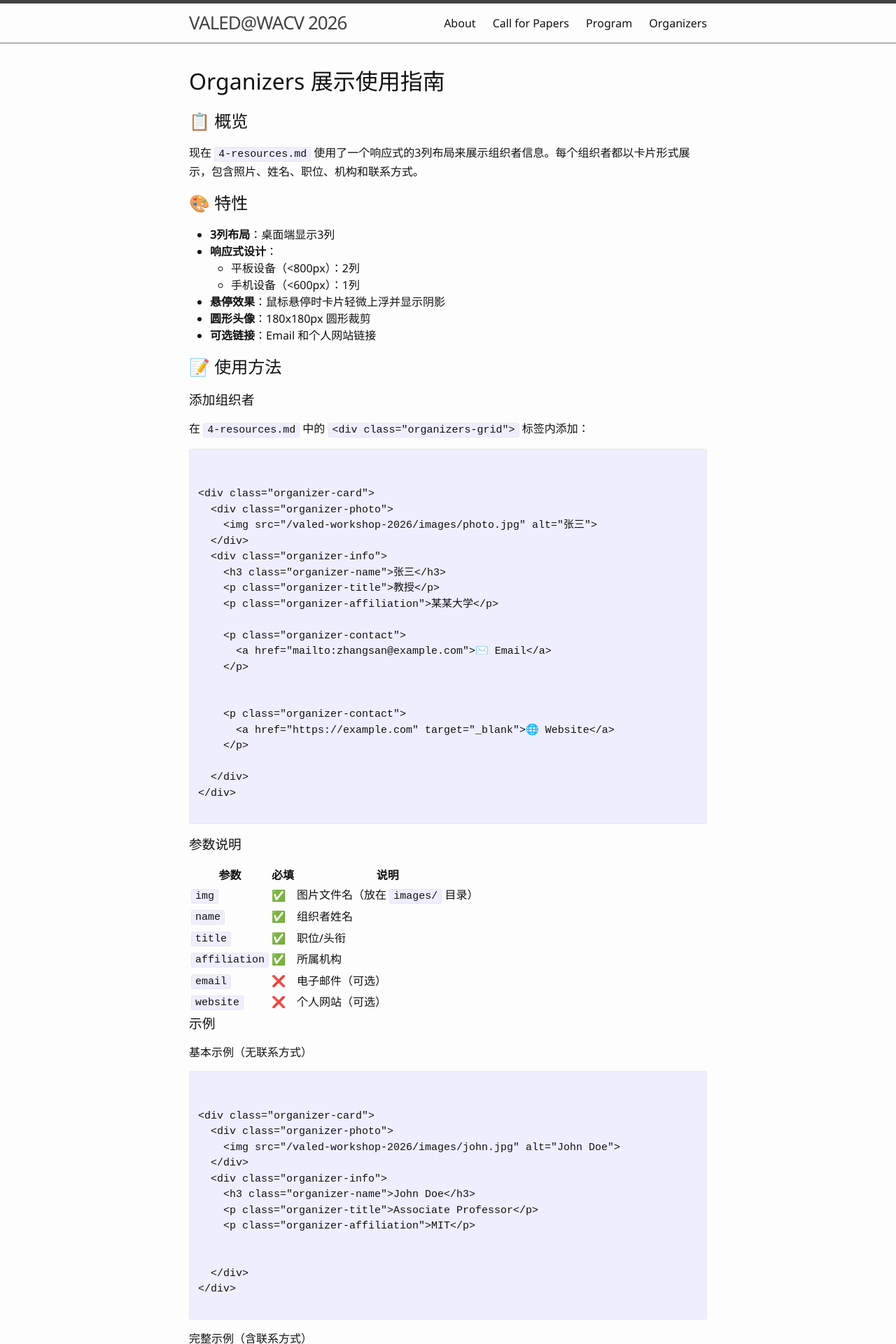
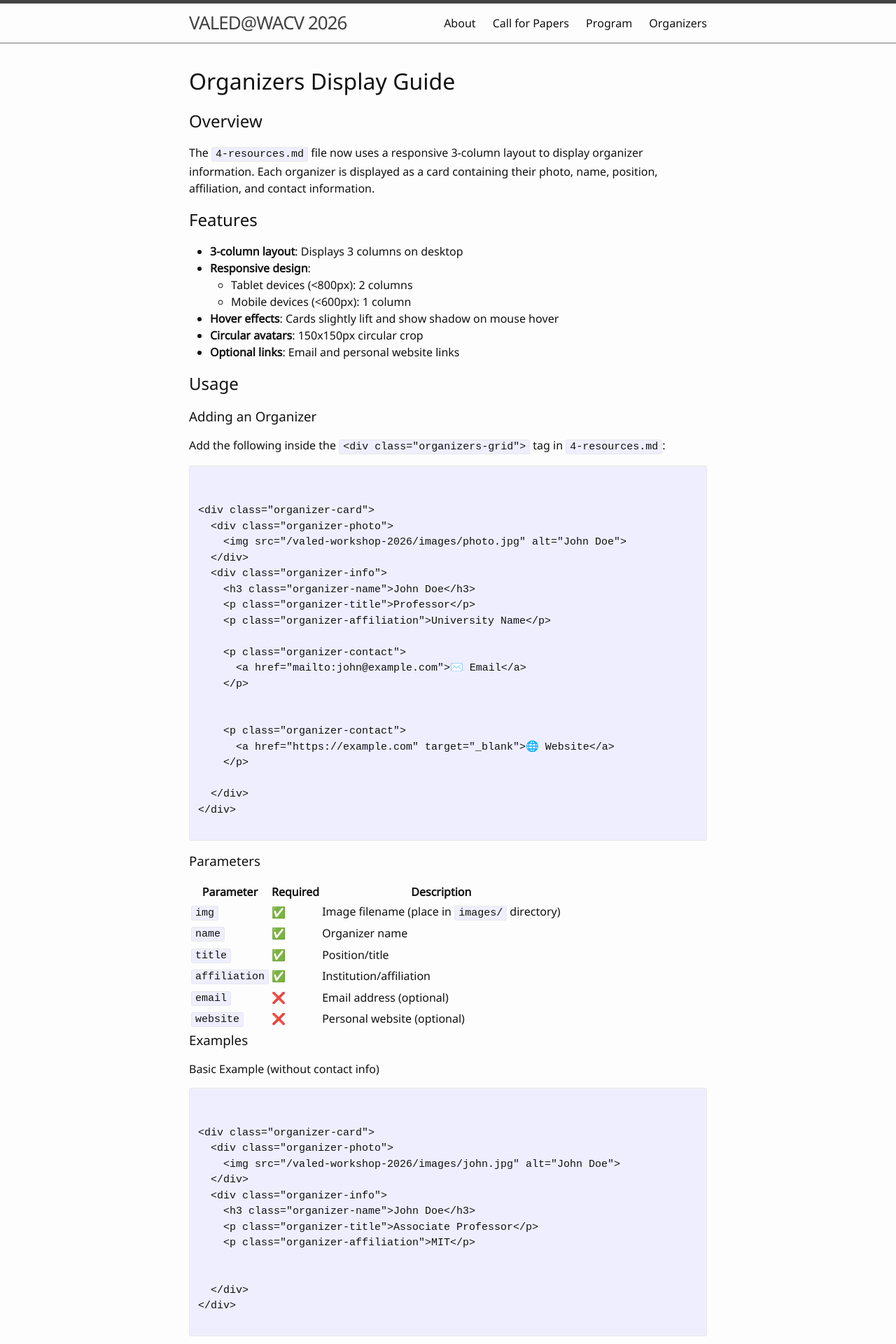
Before and after one commit to aparnabharati/valed-workshop-2026, a Jekyll site: the page built from ORGANIZERS-GUIDE.md, in a window 1280 px wide. Shown: the top 1920 px of the page at 70% size. Built offline with Jekyll 4.4.1, drawn with Linux system fonts in a browser that asks for light colours; our own code applies the rules of GitHub Pages for plain Markdown files; some of the changed text lies outside the part shown.

Commit message:
update stream and profile photo

````diff
--- a/ORGANIZERS-GUIDE.md
+++ b/ORGANIZERS-GUIDE.md
@@ -1,49 +1,49 @@
-# Organizers 展示使用指南
+# Organizers Display Guide
 
-## 📋 概览
+## Overview
 
-现在 `4-resources.md` 使用了一个响应式的3列布局来展示组织者信息。每个组织者都以卡片形式展示，包含照片、姓名、职位、机构和联系方式。
+The `4-resources.md` file now uses a responsive 3-column layout to display organizer information. Each organizer is displayed as a card containing their photo, name, position, affiliation, and contact information.
 
-## 🎨 特性
+## Features
 
-- **3列布局**：桌面端显示3列
-- **响应式设计**：
-  - 平板设备（<800px）：2列
-  - 手机设备（<600px）：1列
-- **悬停效果**：鼠标悬停时卡片轻微上浮并显示阴影
-- **圆形头像**：180x180px 圆形裁剪
-- **可选链接**：Email 和个人网站链接
+- **3-column layout**: Displays 3 columns on desktop
+- **Responsive design**:
+  - Tablet devices (<800px): 2 columns
+  - Mobile devices (<600px): 1 column
+- **Hover effects**: Cards slightly lift and show shadow on mouse hover
+- **Circular avatars**: 150x150px circular crop
+- **Optional links**: Email and personal website links
 
-## 📝 使用方法
+## Usage
 
-### 添加组织者
+### Adding an Organizer
 
-在 `4-resources.md` 中的 `<div class="organizers-grid">` 标签内添加：
+Add the following inside the `<div class="organizers-grid">` tag in `4-resources.md`:
 
 ```liquid
 {% include organizer-card.html
    img="photo.jpg"
-   name="张三"
-   title="教授"
-   affiliation="某某大学"
-   email="zhangsan@example.com"
+   name="John Doe"
+   title="Professor"
+   affiliation="University Name"
+   email="john@example.com"
    website="https://example.com" %}
 ```
 
-### 参数说明
+### Parameters
 
-| 参数 | 必填 | 说明 |
-|------|------|------|
-| `img` | ✅ | 图片文件名（放在 `images/` 目录） |
-| `name` | ✅ | 组织者姓名 |
-| `title` | ✅ | 职位/头衔 |
-| `affiliation` | ✅ | 所属机构 |
-| `email` | ❌ | 电子邮件（可选） |
-| `website` | ❌ | 个人网站（可选） |
+| Parameter | Required | Description |
+|-----------|----------|-------------|
+| `img` | ✅ | Image filename (place in `images/` directory) |
+| `name` | ✅ | Organizer name |
+| `title` | ✅ | Position/title |
+| `affiliation` | ✅ | Institution/affiliation |
+| `email` | ❌ | Email address (optional) |
+| `website` | ❌ | Personal website (optional) |
 
-### 示例
+### Examples
 
-#### 基本示例（无联系方式）
+#### Basic Example (without contact info)
 ```liquid
 {% include organizer-card.html
    img="john.jpg"
@@ -52,7 +52,7 @@
    affiliation="MIT" %}
 ```
 
-#### 完整示例（含联系方式）
+#### Complete Example (with contact info)
 ```liquid
 {% include organizer-card.html
    img="jane.jpg"
@@ -63,120 +63,120 @@
    website="https://janesmith.com" %}
 ```
 
-## 🖼️ 准备图片
+## Image Preparation
 
-### 图片要求
-- **格式**：JPG、PNG 或 GIF
-- **建议尺寸**：至少 400x400px（会被裁剪为圆形）
-- **比例**：正方形或接近正方形效果最佳
-- **位置**：放在 `images/` 目录
+### Image Requirements
+- **Format**: JPG, PNG, or GIF
+- **Recommended size**: At least 400x400px (will be cropped to circular)
+- **Aspect ratio**: Square or near-square works best
+- **Location**: Place in `images/` directory
 
-### 图片处理建议
-1. 使用正方形照片
-2. 确保人脸居中
-3. 建议背景简洁
-4. 文件大小控制在 500KB 以内
+### Image Processing Tips
+1. Use square photos
+2. Ensure face is centered
+3. Simple backgrounds recommended
+4. Keep file size under 500KB
 
-### 添加图片步骤
-1. 将照片复制到 `images/` 目录
-2. 重命名为有意义的文件名（如：`aparna-bharati.jpg`）
-3. 在 organizer-card 中引用文件名
+### Steps to Add Images
+1. Copy photo to `images/` directory
+2. Rename to a meaningful filename (e.g., `aparna-bharati.jpg`)
+3. Reference the filename in organizer-card
 
-## 🎨 样式自定义
+## Style Customization
 
-如需修改样式，编辑 `_sass/_custom.scss` 文件：
+To modify styles, edit the `_sass/_custom.scss` file:
 
-### 修改头像大小
+### Modify Avatar Size
 ```scss
 .organizer-photo img {
-    width: 200px;    // 修改这里
-    height: 200px;   // 修改这里
+    width: 200px;    // Change this
+    height: 200px;   // Change this
     border-radius: 50%;
 }
 ```
 
-### 修改卡片间距
+### Modify Card Spacing
 ```scss
 .organizers-grid {
-    gap: 50px;  // 修改间距
+    gap: 50px;  // Adjust spacing
 }
 ```
 
-### 修改悬停效果
+### Modify Hover Effect
 ```scss
 .organizer-card:hover {
-    transform: translateY(-10px);  // 增加移动距离
-    box-shadow: 0 8px 16px rgba(0, 0, 0, 0.2);  // 更深的阴影
+    transform: translateY(-10px);  // Increase lift distance
+    box-shadow: 0 8px 16px rgba(0, 0, 0, 0.2);  // Deeper shadow
 }
 ```
 
-### 修改列数
+### Modify Number of Columns
 ```scss
 .organizers-grid {
-    grid-template-columns: repeat(4, 1fr);  // 改为4列
+    grid-template-columns: repeat(4, 1fr);  // Change to 4 columns
 }
 ```
 
-## 📱 响应式断点
+## Responsive Breakpoints
 
-当前断点设置（在 `css/main.scss` 中定义）：
+Current breakpoint settings (defined in `css/main.scss`):
 
-- **$on-palm**: 600px（手机）
-- **$on-laptop**: 800px（平板/笔记本）
+- **$on-palm**: 600px (mobile)
+- **$on-laptop**: 800px (tablet/laptop)
 
-布局变化：
-- **> 800px**：3列
-- **600px - 800px**：2列
-- **< 600px**：1列
+Layout changes:
+- **> 800px**: 3 columns
+- **600px - 800px**: 2 columns
+- **< 600px**: 1 column
 
-## 🔧 故障排除
+## Troubleshooting
 
-### 图片不显示
-1. 检查图片是否在 `images/` 目录
-2. 检查文件名是否正确（区分大小写）
-3. 检查文件扩展名是否正确
+### Images Not Displaying
+1. Check if image is in `images/` directory
+2. Verify filename is correct (case-sensitive)
+3. Check file extension is correct
 
-### 布局错乱
-1. 确保 `<div class="organizers-grid">` 标签完整
-2. 检查每个 organizer-card 的语法是否正确
-3. 清除浏览器缓存
+### Layout Issues
+1. Ensure `<div class="organizers-grid">` tags are complete
+2. Check syntax of each organizer-card
+3. Clear browser cache
 
-### 样式未生效
-1. 确保修改了 `_sass/_custom.scss`
-2. 重新构建 Jekyll 站点
-3. 强制刷新浏览器（Ctrl+Shift+R）
+### Styles Not Applied
+1. Ensure you modified `_sass/_custom.scss`
+2. Rebuild Jekyll site
+3. Force refresh browser (Ctrl+Shift+R)
 
-## 💡 最佳实践
+## Best Practices
 
-1. **保持一致性**：所有组织者使用相同的图片尺寸和风格
-2. **信息完整**：尽量填写所有可选字段
-3. **顺序安排**：按重要性或字母顺序排列
-4. **可访问性**：确保图片有合适的 alt 文本（组件已自动添加）
+1. **Consistency**: Use same image size and style for all organizers
+2. **Complete information**: Fill in all optional fields when possible
+3. **Ordering**: Arrange by importance or alphabetical order
+4. **Accessibility**: Ensure images have appropriate alt text (automatically added by component)
 
-## 🌟 高级用法
+## Advanced Usage
 
-### 添加更多组织者（4个或更多）
+### Adding More Organizers (4 or more)
 
-如果有4个或更多组织者，可以修改为4列布局：
+If you have 4 or more organizers, you can modify to 4-column layout:
 
 ```scss
 // _sass/_custom.scss
 .organizers-grid {
-    grid-template-columns: repeat(4, 1fr);  // 4列
+    grid-template-columns: repeat(4, 1fr);  // 4 columns
 
     @media screen and (max-width: $on-laptop) {
-        grid-template-columns: repeat(2, 1fr);  // 平板2列
+        grid-template-columns: repeat(2, 1fr);  // 2 columns on tablet
     }
 
     @media screen and (max-width: $on-palm) {
-        grid-template-columns: 1fr;  // 手机1列
+        grid-template-columns: 1fr;  // 1 column on mobile
     }
 }
 ```
 
-### 添加社交媒体链接
+### Adding Social Media Links
 
-修改 `_includes/organizer-card.html`，在现有链接后添加：
+Modify `_includes/organizer-card.html` and add after existing links:
 
 ```html
 {% if include.twitter %}
@@ -186,20 +186,20 @@
 {% endif %}
 ```
 
-使用时：
+Usage:
 ```liquid
 {% include organizer-card.html
    name="Name"
    twitter="username" %}
 ```
 
-## 📚 相关文件
+## Related Files
 
-- `4-resources.md` - Organizers 页面内容
-- `_includes/organizer-card.html` - 组织者卡片组件
-- `_sass/_custom.scss` - 样式定义
-- `images/` - 图片目录
+- `4-resources.md` - Organizers page content
+- `_includes/organizer-card.html` - Organizer card component
+- `_sass/_custom.scss` - Style definitions
+- `images/` - Image directory
 
 ---
 
-**需要帮助？** 查看项目的 README.md 或提交 issue。
+**Need help?** Check the project README.md or submit an issue.
--- a/_includes/page-section.html
+++ b/_includes/page-section.html
@@ -7,7 +7,8 @@
 {% assign section_id = include.id %}
 
 {% for p in site.pages %}
-  {% if p.path == page_file %}
+  {% assign page_name = p.path | split: "/" | last %}
+  {% if page_name == page_file %}
     <section id="{{ section_id }}" class="section-content">
       {{ p.content }}
     </section>
--- a/_sass/_custom.scss
+++ b/_sass/_custom.scss
@@ -106,8 +106,8 @@
     margin-bottom: 20px;
 
     img {
-        width: 180px;
-        height: 180px;
+        width: 150px;
+        height: 150px;
         border-radius: 50%;
         object-fit: cover;
         border: 3px solid $grey-color-light;
````
